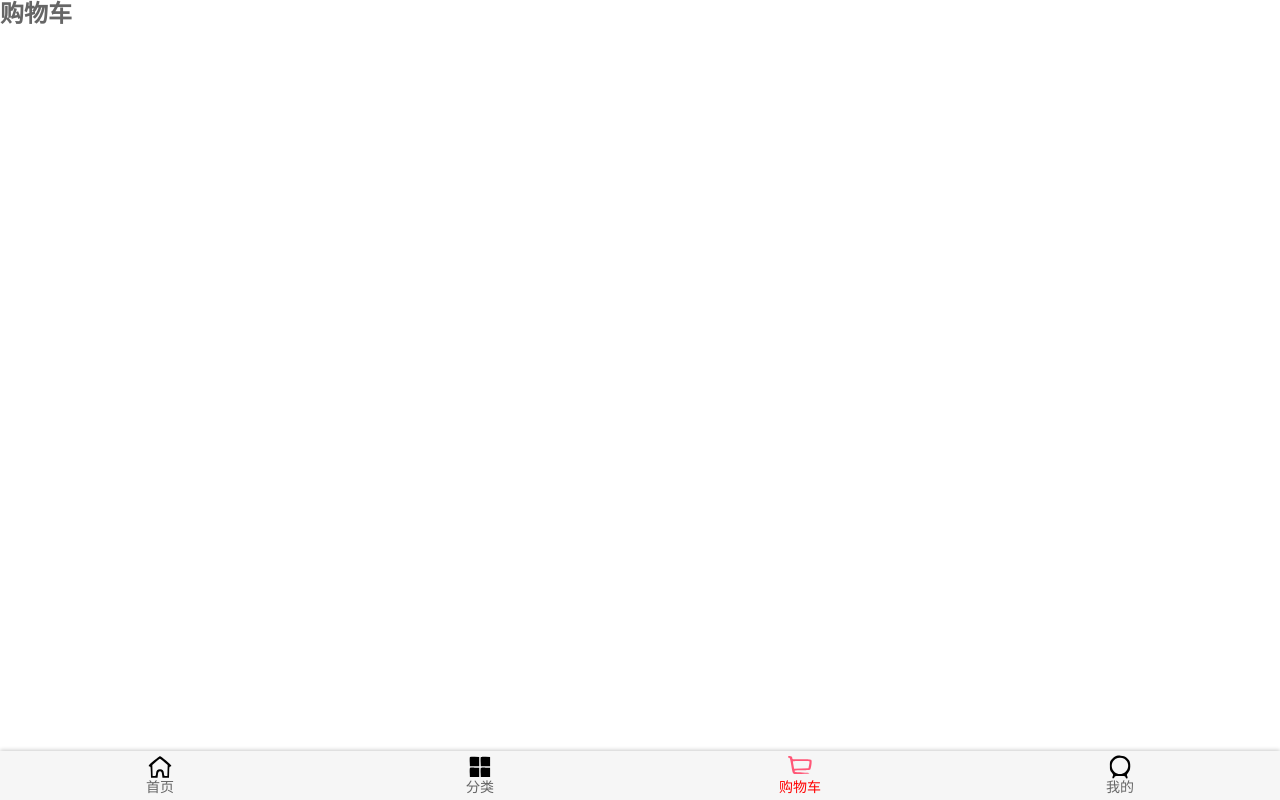
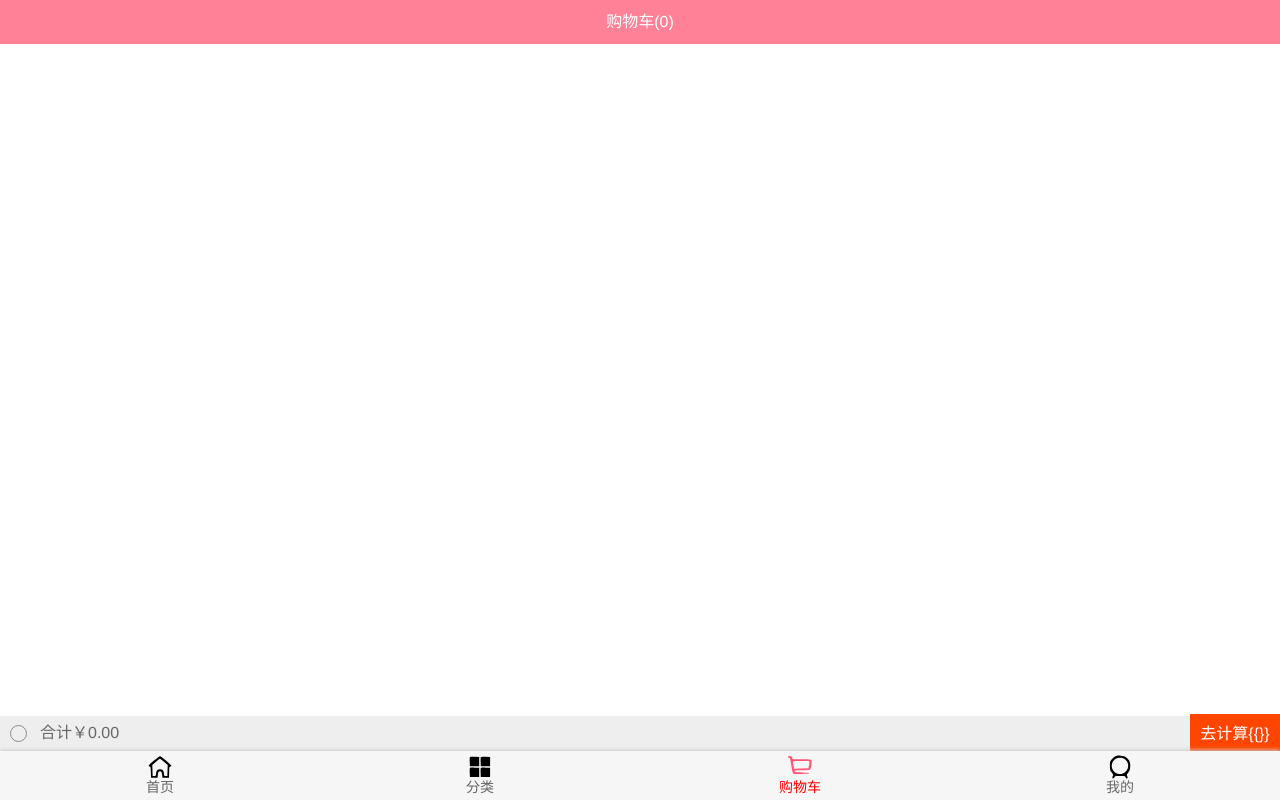
Before and after one commit to ZWN101/mall, a Vue app: page /cart in a window 1280 px wide. Built offline with nearby package versions, Linux system fonts and the light colour scheme.

Commit message:
购物车的完成

```diff
--- /dev/null
+++ b/src/components/content/carts/cartItem.vue
@@ -0,0 +1,89 @@
+<template>
+  <div class="cartItem">
+      <div class="itemCheck">
+          <check-box @click.native="changeChecked" :isChecked='item.isChecked'></check-box>
+      </div>
+      <div class="itemImg">
+          <img :src="item.img" alt="">
+      </div>
+      <div class="itemInfo">
+          <div class="itemTitle">{{item.title}}</div>
+          <div class="itemDesc">{{item.desc}}</div>
+          <div class="itemBottom">
+              <div class="itemPrice">￥{{item.price}}</div>
+              <div class="itemCount">×{{item.count}}</div>
+          </div>
+      </div>
+  </div>
+</template>
+
+<script>
+import checkBox from "components/content/checkBox/CheckBox.vue"
+
+export default {
+    name:'cartItem',
+    components: { checkBox },
+    props:{
+        item:{
+            type:Object,
+            default(){
+                return {}
+            }
+        }
+    },
+    data(){
+        return{
+        }
+    },
+    methods:{
+        changeChecked(){
+            this.item.isChecked=!this.item.isChecked
+        }
+    }
+}
+</script>
+
+<style>
+.cartItem{
+    display: flex;
+    border-bottom: 5px solid #eee;
+    padding: 5px 0px;
+}
+.itemCheck{
+    width: 20px;
+    display: flex;
+    justify-content: center;
+    align-items: center;
+}
+.itemImg img{
+    width: 80px;
+    height: 100px;
+    border-radius: 5px;
+}
+.itemInfo{
+    flex: 1;
+    padding: 5px 10px;
+}
+.itemTitle,.itemDesc{
+  width: 200px;
+  overflow: hidden;/*溢出隐藏*/
+  white-space: nowrap;/*强制不换行*/
+  text-overflow: ellipsis;/*文字隐藏方式：以省略号的方式隐藏*/
+  margin-bottom: 12px;
+}
+.itemInfo .itemTitle{
+    font-size: 17px;
+    color: #333;
+}
+.itemInfo .itemDesc{
+    font-size: 13px;
+}
+.itemBottom{
+    margin-top: 30px;
+    display: flex;
+    justify-content: space-between;
+}
+.itemBottom .itemPrice{
+    color: orangered;
+}
+</style>
--- /dev/null
+++ b/src/components/content/carts/cartList.vue
@@ -0,0 +1,35 @@
+<template>
+  <div class="cartList">
+      <cart-item v-for="item in cartItems" :item='item'></cart-item>
+  </div>
+</template>
+
+<script>
+import cartItem from 'components/content/carts/cartItem';
+
+export default {
+    name:'cartList',
+    data(){
+        return {
+            cartItems:this.$store.state.cartItems
+            // cartItems:[
+            //     {
+            //         count:1,
+            //         desc:'2018秋季新款韩版百搭格子长袖衬衫+前短后长针织气质开衫外套+高腰直筒九分牛仔裤三件套装',
+            //         iid:"1m70y5k",
+            //         img:'//s11.mogucdn.com/mlcdn/c45406/180808_600abce0g8dc8i4f6ic7k27i7837l_640x960.jpg',
+            //         price:'59.00',
+            //         title:'2018秋季新款韩版百搭格子长袖衬衫+前短后长针织气质开衫外套+高腰直筒九分牛仔裤三件套装'
+            //     }
+            // ]
+        }
+    },
+    components:{
+        cartItem
+    }
+}
+</script>
+
+<style>
+
+</style>
--- /dev/null
+++ b/src/components/content/checkBox/CheckBox.vue
@@ -0,0 +1,40 @@
+<template>
+  <div class="checkBox" :class="{checked:isChecked}">
+      <img src="~assets/img/cart/tick.svg" alt="" v-show="isChecked">
+  </div>
+</template>
+
+<script>
+export default {
+    name:'CheckBox',
+    data(){
+        return {
+            // isChecked:true
+        }
+    },
+    props:{
+        isChecked:{
+            type:Boolean,
+            default(){
+                return false
+            }
+        }
+    },
+    methods:{
+    }
+}
+</script>
+
+<style>
+.checkBox{
+    width: 17px;
+    height: 17px;
+    border-radius: 50%;
+    border: 1px solid rgb(139, 139, 139);
+
+}
+.checked{
+    border: 1px solid orangered;
+    background-color: orangered;
+}
+</style>
--- a/src/store/actions.js
+++ b/src/store/actions.js
@@ -20,6 +20,7 @@ export default {
         } else {
             //新添商品数量
             payload.count = 1;
+            payload.isChecked = true;
             context.commit(types.ADD_NEWITEM,payload)
         }
 
--- a/src/store/getters.js
+++ b/src/store/getters.js
@@ -1,3 +1,5 @@
 export default {
-
+    cartItemLength(state, length, rootState) {
+        return state.cartItems.length;
+     }
 }
--- a/src/views/cart/Cart.vue
+++ b/src/views/cart/Cart.vue
@@ -1,15 +1,60 @@
 <template>
-  <div>
-      <h2>购物车</h2>
+  <div class="cart">
+    <nav-bar class="cartNavBar">
+      <div slot="content">购物车({{cartItemLength}})</div>
+      <!-- <div slot="content">购物车({{$store.getters.cartItemLength}})</div> -->
+    </nav-bar>
+    <scroll class="cartScroll" ref="scroll">
+      <cart-list></cart-list>
+    </scroll>
+    <cart-bottom></cart-bottom>
   </div>
 </template>
 
 <script>
+import NavBar from 'components/common/navbar/NavBar.vue'
+import CartList from 'components/content/carts/cartList.vue';
+import CartBottom from './childComps/CartBottom.vue';
+
+import Scroll from 'components/common/scroll/Scroll.vue';
+
+import {mapGetters} from 'vuex';
+
 export default {
-    name:'Cart'
+    name:'Cart',
+    components:{
+      NavBar,
+      Scroll,
+      CartList,
+      CartBottom
+    },
+    computed:{
+      //mapGetters将vuex里的getters转化为computed
+      //1
+      ...mapGetters(['cartItemLength'])
+      //2
+      // ...mapGetters({
+      //   length:'cartItemLength'
+      // })
+    },
+    activated(){
+      this.$refs.scroll.refresh();
+    }
+
 }
 </script>
 
-<style>
-
+<style scoped>
+.cart{
+  height: 100vh;
+}
+.cartNavBar{
+  background-color: var(--color-tint);
+  color: #fff;
+}
+.cartScroll{
+  height: calc(100% - 128px);
+  overflow: hidden;
+  background-color: #fff;
+}
 </style>
--- /dev/null
+++ b/src/views/cart/childComps/CartBottom.vue
@@ -0,0 +1,72 @@
+<template>
+  <div class="cartBottom">
+       <div class="select"><check-box :isChecked='selectAll' @click.native="clickCheck"></check-box></div>
+       <div class="total">合计{{totalPrice}}</div>
+       <div class="goComputed">
+           去计算{{}}
+       </div>
+  </div>
+</template>
+
+<script>
+import CheckBox from 'components/content/checkBox/CheckBox';
+export default {
+    name:'CartBottom',
+    components:{
+        CheckBox
+    },
+    computed:{
+        totalPrice(){
+            return "￥"+this.$store.state.cartItems.filter(item=>{
+                return item.isChecked
+            }).reduce((prev,item)=>{
+                return prev+item.count*item.price
+            },0).toFixed(2)
+        },
+        selectAll(){
+            if(this.$store.state.cartItems.length==0) return false;
+            return !this.$store.state.cartItems.find(item=>{
+                return item.isChecked==false
+            })
+        }
+    },
+    methods:{
+        clickCheck(){
+            if(this.selectAll){
+                this.$store.state.cartItems.forEach((item) => {
+                    item.isChecked=false;
+                });
+            }else{
+                 this.$store.state.cartItems.forEach(item => {
+                    item.isChecked=true;
+                });
+            }
+        }
+    }
+}
+</script>
+
+<style scoped>
+.cartBottom{
+    width: 100%;
+    height: 35px;
+    background-color: #eee;
+    display: flex;;
+    justify-content: center;
+    align-items: center;
+}
+.select{
+    width: 40px;
+    padding: 0px 10px;
+}
+.total{
+    flex: 1;
+}
+.goComputed{
+    width: 90px;
+    line-height: 40px;
+    background-color: orangered;
+    text-align: center;
+    color: #fff;
+}
+</style>
```
